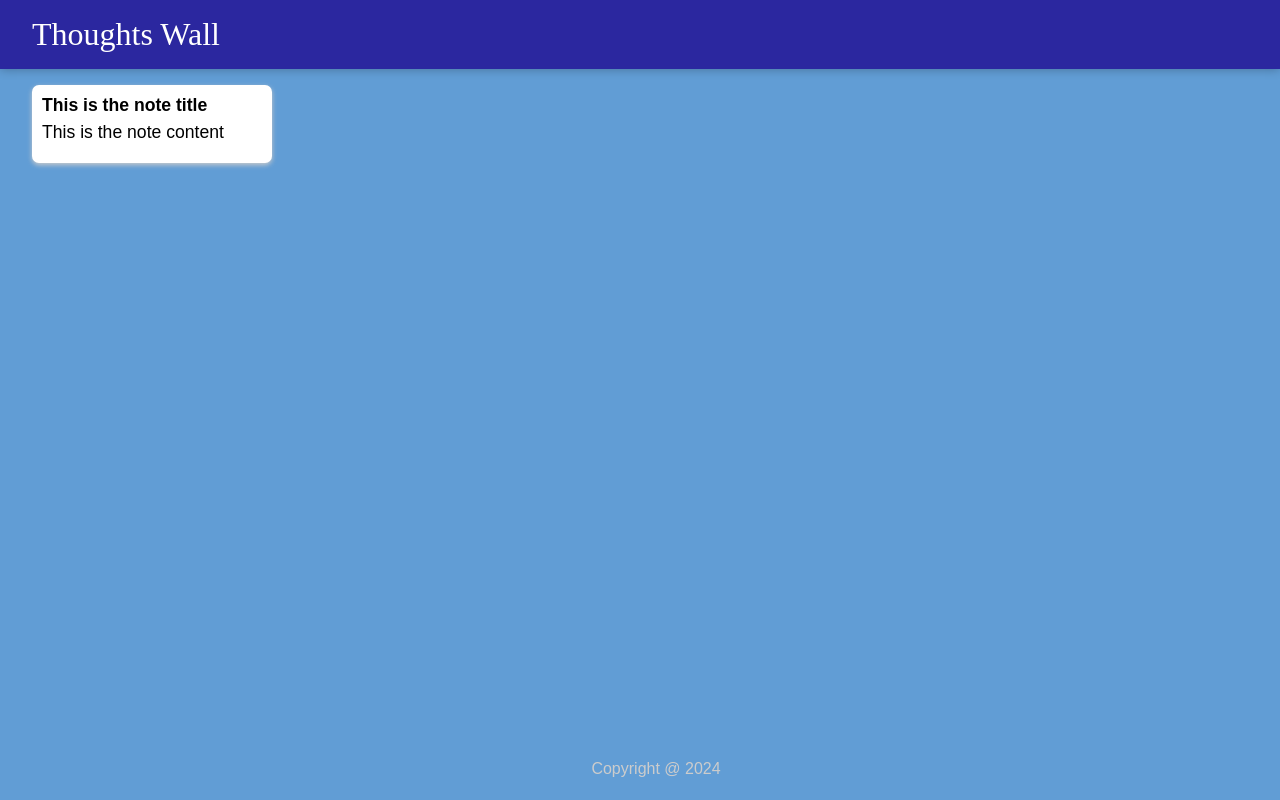
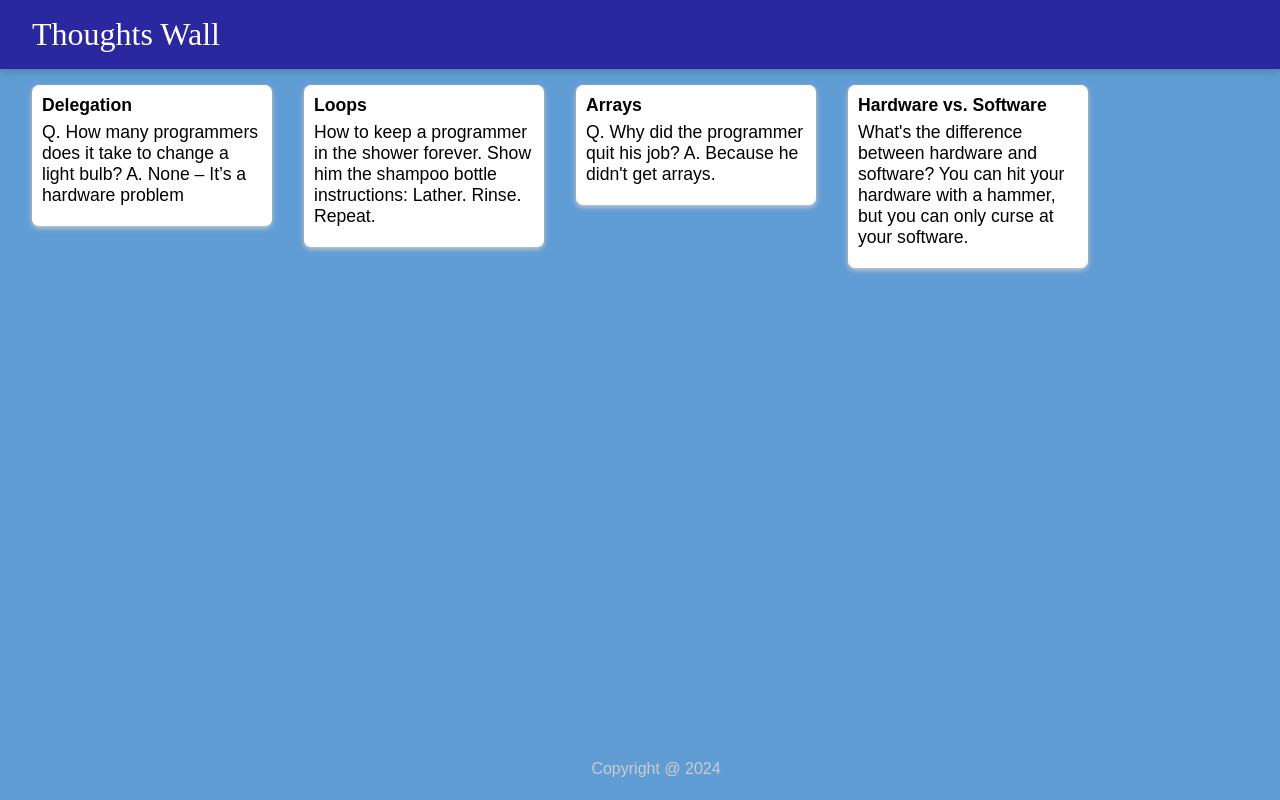
Before and after one commit to fenilaphilip/Thoughts-Wall, a React (Create React App) app: page / in a window 1280 px wide. Built offline with nearby package versions, Linux system fonts and the light colour scheme; a web font is replaced by a local one.

Commit message:
displaying thoughts from js file

```diff
--- a/src/components/App.jsx
+++ b/src/components/App.jsx
@@ -2,13 +2,21 @@
 import Header from './Header';
 import Footer from './Footer';
 import Note from './Note';
+import notes from '../notes.js';
+
 
 
 function App() {
     return (
         <div>
             <Header />
-            <Note />
+            {notes.map((note) => {
+                return < Note
+                    key={note.key}
+                    heading={note.title}
+                    detail={note.content}
+                />
+            })}
             <Footer />
         </div>
     );
--- a/src/components/Note.jsx
+++ b/src/components/Note.jsx
@@ -1,13 +1,11 @@
 import React from 'react';
 
+function Note(props) {
+    return (<div className="note">
+        <h1>{props.heading}</h1>
+        <p>{props.detail}</p>
+    </div>);
 
-function Note() {
-    return (
-        <div className="note">
-            <h1>This is the note title</h1>
-            <p>This is the note content</p>
-        </div>
-    );
 }
 
 export default Note;
--- /dev/null
+++ b/src/notes.js
@@ -0,0 +1,28 @@
+const notes = [
+    {
+        key: 1,
+        title: "Delegation",
+        content:
+            "Q. How many programmers does it take to change a light bulb? A. None – It’s a hardware problem"
+    },
+    {
+        key: 2,
+        title: "Loops",
+        content:
+            "How to keep a programmer in the shower forever. Show him the shampoo bottle instructions: Lather. Rinse. Repeat."
+    },
+    {
+        key: 3,
+        title: "Arrays",
+        content:
+            "Q. Why did the programmer quit his job? A. Because he didn't get arrays."
+    },
+    {
+        key: 4,
+        title: "Hardware vs. Software",
+        content:
+            "What's the difference between hardware and software? You can hit your hardware with a hammer, but you can only curse at your software."
+    }
+];
+
+export default notes;
```
